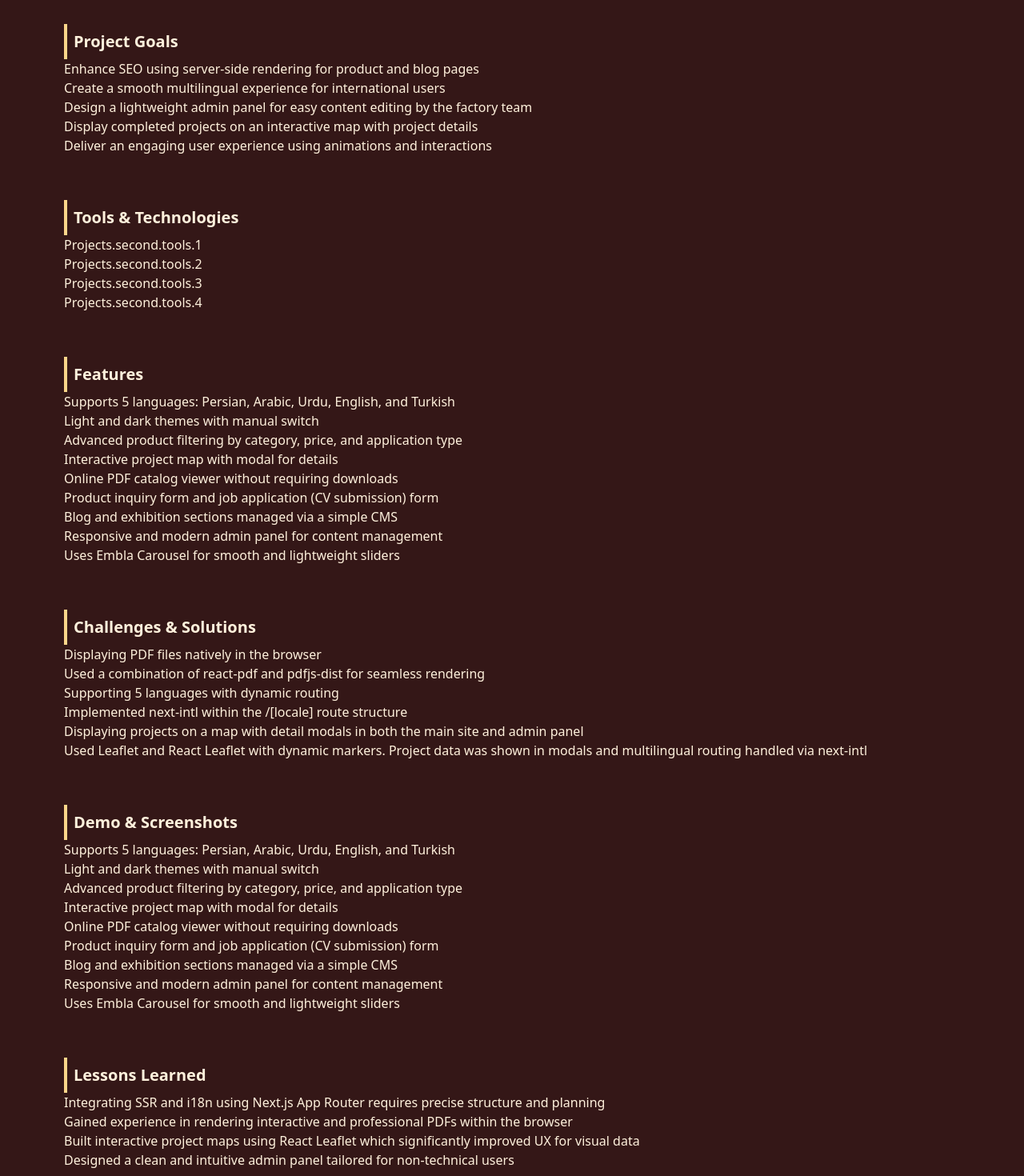
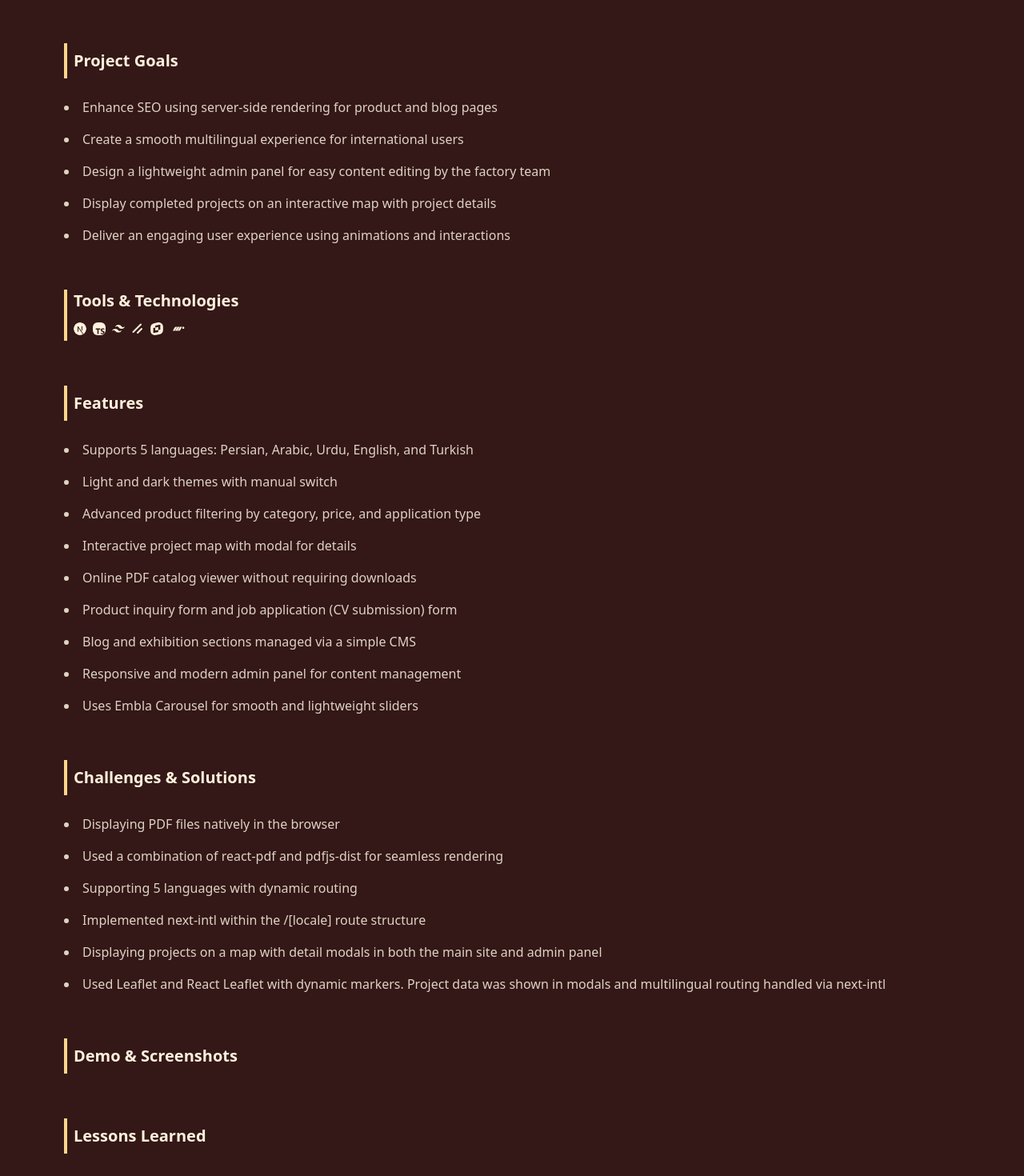
Before and after one commit to TahmineRH/portfolio, a React (Vite) app: page /projects/hesamsanat in a window 1280 px wide. Shown: the part 480-1950 px from the top of the page at 80% size. Built offline with nearby package versions, Linux system fonts and the light colour scheme.

Commit message:
feat: add tools information to project details and enhance UI components with light styling

```diff
--- a/public/locales/en/translation.json
+++ b/public/locales/en/translation.json
@@ -85,6 +85,7 @@
       "name": "Hesam Sanat Shargh",
       "summary": "A multilingual website for introducing and selling Hesam Sanat factory's products, including park and street lights and urban furniture — designed with SEO focus and dual themes.",
       "description": "A multilingual website for showcasing and selling Hesam Sanat factory’s products such as park lights, street lights, and urban furniture. The website focuses on SEO, features modern UI, light and dark themes, project map integration, online PDF viewer, and a lightweight admin panel.",
+      "tools": "Next.js, TypeScript, Tailwind, Shadcn/UI, CMS (TinyMCE), Motion",
       "goals": {
         "1": "Enhance SEO using server-side rendering for product and blog pages",
         "2": "Create a smooth multilingual experience for international users",
--- a/public/locales/fa/translation.json
+++ b/public/locales/fa/translation.json
@@ -84,6 +84,7 @@
       "name": "حسام صنعت شرق",
       "summary": "وب‌سایتی برای معرفی و فروش محصولات کارخانه حسام صنعت شامل چراغ‌های پارکی، خیابانی و مبلمان شهری، با طراحی چندزبانه، دارای دو تم متفاوت و تمرکز بر سئو.",
       "description": "وب‌سایتی چندزبانه برای معرفی و فروش محصولات کارخانه حسام صنعت شامل چراغ‌های پارکی، خیابانی و مبلمان شهری. این سایت با تمرکز بر SEO، دارای طراحی مدرن، تم تاریک و روشن، نقشه پروژه‌ها، نمایش PDF آنلاین و پنل ادمین سبک است.",
+      "tools": "Next.js, TypeScript, Tailwind, Shadcn/UI, CMS (TinyMCE), Motion",
       "goals": {
         "1": "بهبود سئو با رندر سمت سرور برای محصولات و مطالب بلاگ",
         "2": "ساخت یک تجربه کاربری چندزبانه روان برای مشتریان بین‌المللی",
--- a/src/components/home/project-card.tsx
+++ b/src/components/home/project-card.tsx
@@ -1,24 +1,16 @@
 import treeD from "@/assets/3d.png";
 import ai from "@/assets/AI.png";
-import { ReactComponent as MotionLib } from "@/assets/icons/motion.svg";
-import { ReactComponent as NextIcon } from "@/assets/icons/nextjs.svg";
-import { ReactComponent as Shadcn } from "@/assets/icons/shadcn.svg";
-import { ReactComponent as Tailwind } from "@/assets/icons/tailwindcss.svg";
-import { ReactComponent as Threejs } from "@/assets/icons/threejs.svg";
 import hesamsanat from "@/assets/p1.png";
 import travel from "@/assets/travel.png";
 import { ChevronRight, LinkIcon } from "lucide-react";
 import { AnimatePresence, motion } from "motion/react";
-import { useMemo, useState, type JSX } from "react";
+import { useState } from "react";
 import { useTranslation } from "react-i18next";
 import { Link } from "react-router-dom";
-import JavaScript from "../../assets/icons/javaScript";
-import TinyMCE from "../../assets/icons/tinymce";
-import TypeScript from "../../assets/icons/typescript";
 import { cn } from "../../lib/utils";
+import { useTechIcons, type ToolName } from "../projects/TechIcons";
 import { Button } from "../ui/button";
 import { MovingBorderWrapper } from "../ui/moving-border";
-import { Tooltip, TooltipContent, TooltipTrigger } from "../ui/tooltip";
 
 type Card = {
   id: number;
@@ -31,104 +23,10 @@ type Card = {
   col: number;
 };
 
-export default function ZoomDialogCards() {
-  type ToolName =
-    | "Next.js"
-    | "TypeScript"
-    | "Tailwind"
-    | "Shadcn/UI"
-    | "JavaScript"
-    | "CMS (TinyMCE)"
-    | "Motion"
-    | "Three.js";
+export default function ProjectCards() {
+  const { t } = useTranslation();
 
-  const techIcons: Record<ToolName, JSX.Element> = useMemo(
-    () => ({
-      "Next.js": (
-        <Tooltip>
-          <TooltipTrigger>
-            <NextIcon className="h-4 w-4 text-foreground rounded-full" />
-          </TooltipTrigger>
-          <TooltipContent>
-            <p>Next.js</p>
-          </TooltipContent>
-        </Tooltip>
-      ),
-      TypeScript: (
-        <Tooltip>
-          <TooltipTrigger>
-            <TypeScript className="h-4 w-4 text-foreground rounded-sm" />
-          </TooltipTrigger>
-          <TooltipContent>
-            <p>TypeScript</p>
-          </TooltipContent>
-        </Tooltip>
-      ),
-      Tailwind: (
-        <Tooltip>
-          <TooltipTrigger>
-            <Tailwind className="h-4 w-4 text-foreground" />
-          </TooltipTrigger>
-          <TooltipContent>
-            <p>Tailwind CSS</p>
-          </TooltipContent>
-        </Tooltip>
-      ),
-      "Shadcn/UI": (
-        <Tooltip>
-          <TooltipTrigger>
-            <Shadcn className="h-4 w-4 text-foreground" />
-          </TooltipTrigger>
-          <TooltipContent>
-            <p>Shadcn/UI</p>
-          </TooltipContent>
-        </Tooltip>
-      ),
-      JavaScript: (
-        <Tooltip>
-          <TooltipTrigger>
-            <JavaScript className="h-4 w-4 text-foreground rounded-sm" />
-          </TooltipTrigger>
-          <TooltipContent>
-            <p>JavaScript</p>
-          </TooltipContent>
-        </Tooltip>
-      ),
-      "CMS (TinyMCE)": (
-        <Tooltip>
-          <TooltipTrigger>
-            <TinyMCE className="h-4 w-4 text-foreground" />
-          </TooltipTrigger>
-          <TooltipContent>
-            <p>TinyMCE</p>
-          </TooltipContent>
-        </Tooltip>
-      ),
-      Motion: (
-        <Tooltip>
-          <TooltipTrigger>
-            <MotionLib className="h-4 text-foreground" />
-          </TooltipTrigger>
-          <TooltipContent>
-            <p>Motion</p>
-          </TooltipContent>
-        </Tooltip>
-      ),
-      "Three.js": (
-        <Tooltip>
-          <TooltipTrigger>
-            <Threejs className="h-4 w-4 text-foreground" />
-          </TooltipTrigger>
-          <TooltipContent>
-            <p>Three.js</p>
-          </TooltipContent>
-        </Tooltip>
-      ),
-    }),
-    []
-  );
-
-  const { t } = useTranslation();
+  const techIcons = useTechIcons();
 
   const cards = [
     {
@@ -144,7 +42,7 @@ export default function ZoomDialogCards() {
       id: 2,
       title: t("Projects.second.name"),
       summary: t("Projects.second.summary"),
-      tools: "Next.js, TypeScript, Tailwind, Shadcn/UI, CMS (TinyMCE), Motion"
+      tools: t("Projects.second.tools")
         .split(",")
         .map((tool) => tool.trim() as ToolName),
       col: 3,
--- /dev/null
+++ b/src/components/projects/TechIcons.tsx
@@ -0,0 +1,110 @@
+import { ReactComponent as MotionLib } from "@/assets/icons/motion.svg";
+import { ReactComponent as NextIcon } from "@/assets/icons/nextjs.svg";
+import { ReactComponent as Shadcn } from "@/assets/icons/shadcn.svg";
+import { ReactComponent as Tailwind } from "@/assets/icons/tailwindcss.svg";
+import { ReactComponent as Threejs } from "@/assets/icons/threejs.svg";
+import { useMemo, type JSX } from "react";
+import JavaScript from "../../assets/icons/javaScript";
+import TinyMCE from "../../assets/icons/tinymce";
+import TypeScript from "../../assets/icons/typescript";
+import { Tooltip, TooltipContent, TooltipTrigger } from "../ui/tooltip";
+
+export type ToolName =
+  | "Next.js"
+  | "TypeScript"
+  | "Tailwind"
+  | "Shadcn/UI"
+  | "JavaScript"
+  | "CMS (TinyMCE)"
+  | "Motion"
+  | "Three.js";
+
+export const useTechIcons = () => {
+  const techIcons = useMemo<Record<ToolName, JSX.Element>>(
+    () => ({
+      "Next.js": (
+        <Tooltip>
+          <TooltipTrigger>
+            <NextIcon className="h-4 w-4 text-foreground rounded-full" />
+          </TooltipTrigger>
+          <TooltipContent>
+            <p>Next.js</p>
+          </TooltipContent>
+        </Tooltip>
+      ),
+      TypeScript: (
+        <Tooltip>
+          <TooltipTrigger>
+            <TypeScript className="h-4 w-4 text-foreground rounded-sm" />
+          </TooltipTrigger>
+          <TooltipContent>
+            <p>TypeScript</p>
+          </TooltipContent>
+        </Tooltip>
+      ),
+      Tailwind: (
+        <Tooltip>
+          <TooltipTrigger>
+            <Tailwind className="h-4 w-4 text-foreground" />
+          </TooltipTrigger>
+          <TooltipContent>
+            <p>Tailwind CSS</p>
+          </TooltipContent>
+        </Tooltip>
+      ),
+      "Shadcn/UI": (
+        <Tooltip>
+          <TooltipTrigger>
+            <Shadcn className="h-4 w-4 text-foreground" />
+          </TooltipTrigger>
+          <TooltipContent>
+            <p>Shadcn/UI</p>
+          </TooltipContent>
+        </Tooltip>
+      ),
+      JavaScript: (
+        <Tooltip>
+          <TooltipTrigger>
+            <JavaScript className="h-4 w-4 text-foreground rounded-sm" />
+          </TooltipTrigger>
+          <TooltipContent>
+            <p>JavaScript</p>
+          </TooltipContent>
+        </Tooltip>
+      ),
+      "CMS (TinyMCE)": (
+        <Tooltip>
+          <TooltipTrigger>
+            <TinyMCE className="h-4 w-4 text-foreground" />
+          </TooltipTrigger>
+          <TooltipContent>
+            <p>TinyMCE</p>
+          </TooltipContent>
+        </Tooltip>
+      ),
+      Motion: (
+        <Tooltip>
+          <TooltipTrigger>
+            <MotionLib className="h-4 text-foreground" />
+          </TooltipTrigger>
+          <TooltipContent>
+            <p>Motion</p>
+          </TooltipContent>
+        </Tooltip>
+      ),
+      "Three.js": (
+        <Tooltip>
+          <TooltipTrigger>
+            <Threejs className="h-4 w-4 text-foreground" />
+          </TooltipTrigger>
+          <TooltipContent>
+            <p>Three.js</p>
+          </TooltipContent>
+        </Tooltip>
+      ),
+    }),
+    []
+  );
+
+  return techIcons;
+};
--- a/src/components/projects/hesmasanat.tsx
+++ b/src/components/projects/hesmasanat.tsx
@@ -1,15 +1,23 @@
+import { LinkIcon } from "lucide-react";
 import { useTranslation } from "react-i18next";
 import { Link } from "react-router-dom";
 import { Button } from "../ui/button";
-import { LinkIcon } from "lucide-react";
+import { useTechIcons, type ToolName } from "./TechIcons";
 
 function Hesamsanat() {
   const { t } = useTranslation();
+
+  const techIcons = useTechIcons();
+
+  const tools = t("Projects.second.tools")
+    .split(",")
+    .map((tool) => tool.trim() as ToolName);
+
   return (
     <main className="px-4 mx-auto space-y-12 pt-32">
       <div className="mb-8 flex flex-col gap-4">
         <div className="font-bold text-4xl">{t("Projects.second.name")}</div>
-        <div>{t("Projects.second.summary")}</div>
+        <div className="text-light">{t("Projects.second.summary")}</div>
       </div>
       <div className="w-full border-y border-foreground/10 py-1 flex justify-end">
         <Link
@@ -27,76 +35,75 @@ function Hesamsanat() {
         </Link>
       </div>
       <div className="flex flex-col space-y-14">
-        <div>
+        <div className="flex flex-col gap-6">
           <h2 className="text-xl font-bold ltr:border-l-4 rtl:border-r-4 p-2">
             {t("Projects.titles.description")}
           </h2>
-          <p>{t("Projects.second.description")}</p>
+          <p className="text-light">{t("Projects.second.description")}</p>
         </div>
-        <div>
+        <div className="flex flex-col gap-6">
           <h2 className="text-xl font-bold ltr:border-l-4 rtl:border-r-4 p-2">
             {t("Projects.titles.goals")}
           </h2>
-          <ul>
+          <ul className="list-inside list-disc flex flex-col gap-4">
             {[...Array(5)].map((_, i) => (
-              <li key={i}>{t(`Projects.second.goals.${i + 1}`)}</li>
+              <li key={i} className="text-light">
+                {t(`Projects.second.goals.${i + 1}`)}
+              </li>
             ))}
           </ul>
         </div>
-        <div>
-          <h2 className="text-xl font-bold ltr:border-l-4 rtl:border-r-4 p-2">
-            {t("Projects.titles.tools")}
-          </h2>
-          <ul>
-            {[...Array(4)].map((_, i) => (
-              <li key={i}>{t(`Projects.second.tools.${i + 1}`)}</li>
+        <div className="text-xl font-bold ltr:border-l-4 rtl:border-r-4 px-2 flex flex-col gap-2">
+          <h2>{t("Projects.titles.tools")}</h2>
+          <ul className="flex flex-wrap gap-2 items-end">
+            {tools.map((tool, i) => (
+              <li key={i}>{techIcons[tool as ToolName] || null}</li>
             ))}
           </ul>
         </div>
-        <div>
+        <div className="flex flex-col gap-6">
           <h2 className="text-xl font-bold ltr:border-l-4 rtl:border-r-4 p-2">
             {t("Projects.titles.features")}
           </h2>
-          <ul>
+          <ul className="list-inside list-disc flex flex-col gap-4">
             {[...Array(9)].map((_, i) => (
-              <li key={i}>{t(`Projects.second.features.${i + 1}`)}</li>
+              <li key={i} className="text-light">
+                {t(`Projects.second.features.${i + 1}`)}
+              </li>
             ))}
           </ul>
         </div>
-        <div>
+        <div className="flex flex-col gap-6 ">
           <h2 className="text-xl font-bold ltr:border-l-4 rtl:border-r-4 p-2">
             {t("Projects.titles.chalenges")}
           </h2>
-          <ul>
+          <ul className="list-inside list-disc flex flex-col gap-4">
             {[...Array(3)].map((_, i) => (
               <>
-                <li key={i}>
+                <li key={i} className="text-light">
                   {t(`Projects.second.chalenges.chalenge${i + 1}`)}
                 </li>
-                <li key={i}>
+                <li key={i} className="text-light">
                   {t(`Projects.second.chalenges.solution${i + 1}`)}
                 </li>
               </>
             ))}
           </ul>
         </div>
-        <div>
+        <div className="flex flex-col gap-6">
           <h2 className="text-xl font-bold ltr:border-l-4 rtl:border-r-4 p-2">
             {t("Projects.titles.demo")}
           </h2>
-          <ul>
-            {[...Array(9)].map((_, i) => (
-              <li key={i}>{t(`Projects.second.features.${i + 1}`)}</li>
-            ))}
-          </ul>
         </div>
-        <div>
+        <div className="flex flex-col gap-6">
           <h2 className="text-xl font-bold ltr:border-l-4 rtl:border-r-4 p-2">
             {t("Projects.titles.lessons")}
           </h2>
-          <ul>
+          <ul className="list-inside list-disc flex flex-col gap-4">
             {[...Array(4)].map((_, i) => (
-              <li key={i}>{t(`Projects.second.lessons.${i + 1}`)}</li>
+              <li key={i} className="text-light">
+                {t(`Projects.second.lessons.${i + 1}`)}
+              </li>
             ))}
           </ul>
         </div>
--- a/src/index.css
+++ b/src/index.css
@@ -19,6 +19,7 @@ html.lang-fa {
   --radius: 0.625rem;
   --background: oklch(96.366% 0.0314 78.129);
   --foreground: oklch(0.2476 0.0473 22.22);
+  --light: oklch(32.878% 0.04331 21.792);
   --card: oklch(0.92 0.045 80);
   --card-foreground: oklch(0.2476 0.0473 22.22);
   --popover: oklch(0.8935 0.1041 83.88);
@@ -60,6 +61,7 @@ body {
   --radius-xl: calc(var(--radius) + 4px);
   --color-background: var(--background);
   --color-foreground: var(--foreground);
+  --color-light: var(--light);
   --color-card: var(--card);
   --color-card-foreground: var(--card-foreground);
   --color-popover: var(--popover);
@@ -94,6 +96,7 @@ body {
 .dark {
   --background: oklch(0.2476 0.0473 22.22);
   --foreground: oklch(0.9647 0.0322 76.99);
+  --light: oklch(87.08% 0.02304 78.155);
   --card: oklch(0.29 0.045 22.22);
   --card-foreground: oklch(0.9647 0.0322 76.99);
   --popover: oklch(0.5045 0.2009 27.06);
```
